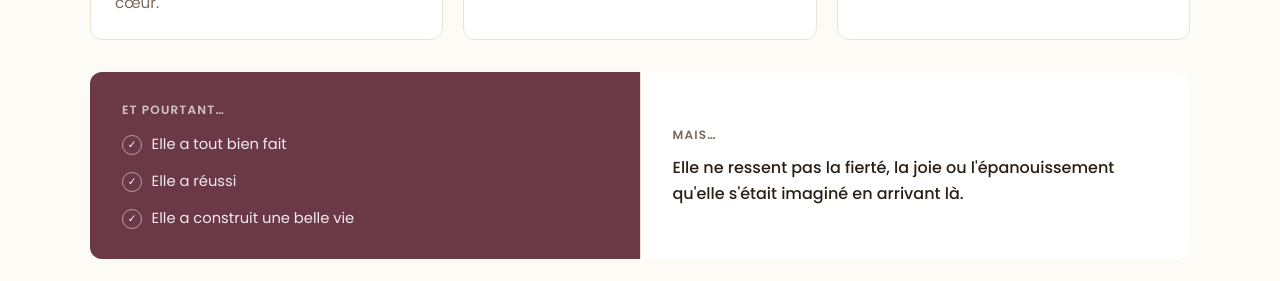
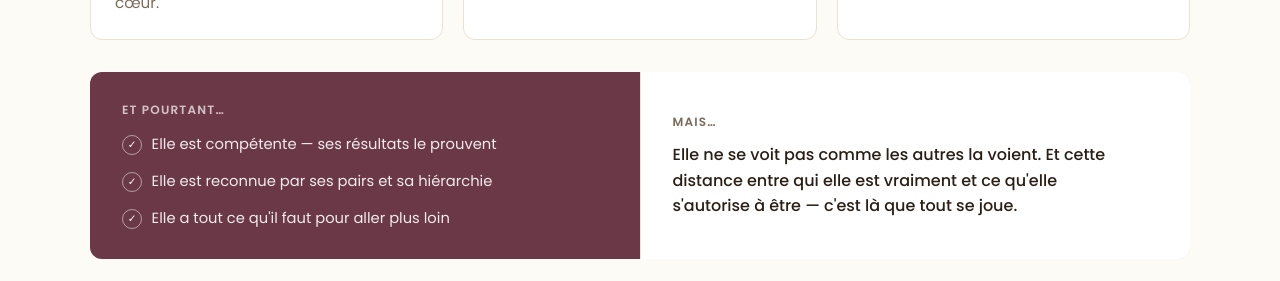
Before and after one commit to yacinebe/AichaHatim.com, a React (Vite) app in the folder apps/web/: page / in a window 1280 px wide. Shown: the part 1360-1641 px from the top of the page. Built offline with nearby package versions, Linux system fonts and the light colour scheme; no server answers.

Commit message:
content: et pourtant — angle pro, compétente reconnue, distance avec ce qu'elle s'autorise

```diff
--- a/apps/web/src/pages/Home.jsx
+++ b/apps/web/src/pages/Home.jsx
@@ -162,22 +162,22 @@ function MiroirSection() {
               <p className="miroir-pourtant-label">Et pourtant…</p>
               <div className="miroir-pourtant-item">
                 <div className="miroir-pourtant-check">✓</div>
-                <span>Elle a tout bien fait</span>
+                <span>Elle est compétente — ses résultats le prouvent</span>
               </div>
               <div className="miroir-pourtant-item">
                 <div className="miroir-pourtant-check">✓</div>
-                <span>Elle a réussi</span>
+                <span>Elle est reconnue par ses pairs et sa hiérarchie</span>
               </div>
               <div className="miroir-pourtant-item">
                 <div className="miroir-pourtant-check">✓</div>
-                <span>Elle a construit une belle vie</span>
+                <span>Elle a tout ce qu'il faut pour aller plus loin</span>
               </div>
             </div>
             <div className="miroir-pourtant-right">
               <p className="miroir-pourtant-but">Mais…</p>
               <p className="miroir-punchline">
-                Elle ne ressent pas la fierté, la joie ou l'épanouissement
-                qu'elle s'était imaginé en arrivant là.
+                Elle ne se voit pas comme les autres la voient. Et cette distance entre qui elle est vraiment
+                et ce qu'elle s'autorise à être — c'est là que tout se joue.
               </p>
             </div>
           </div>
```
